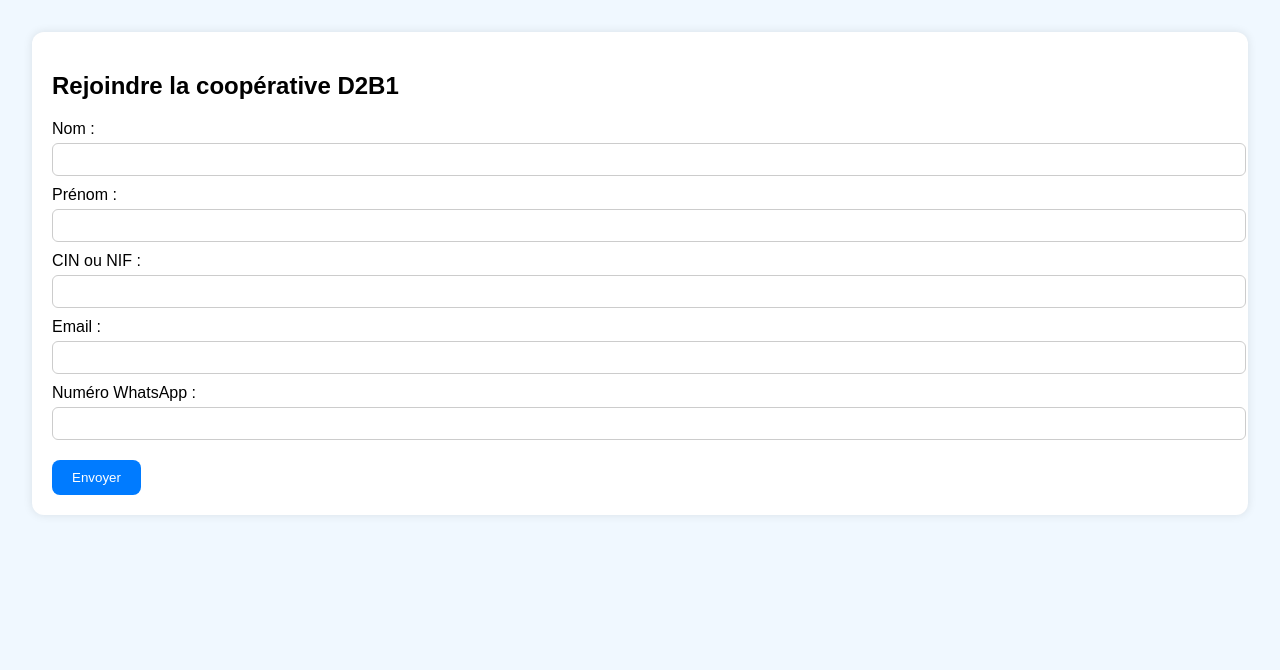
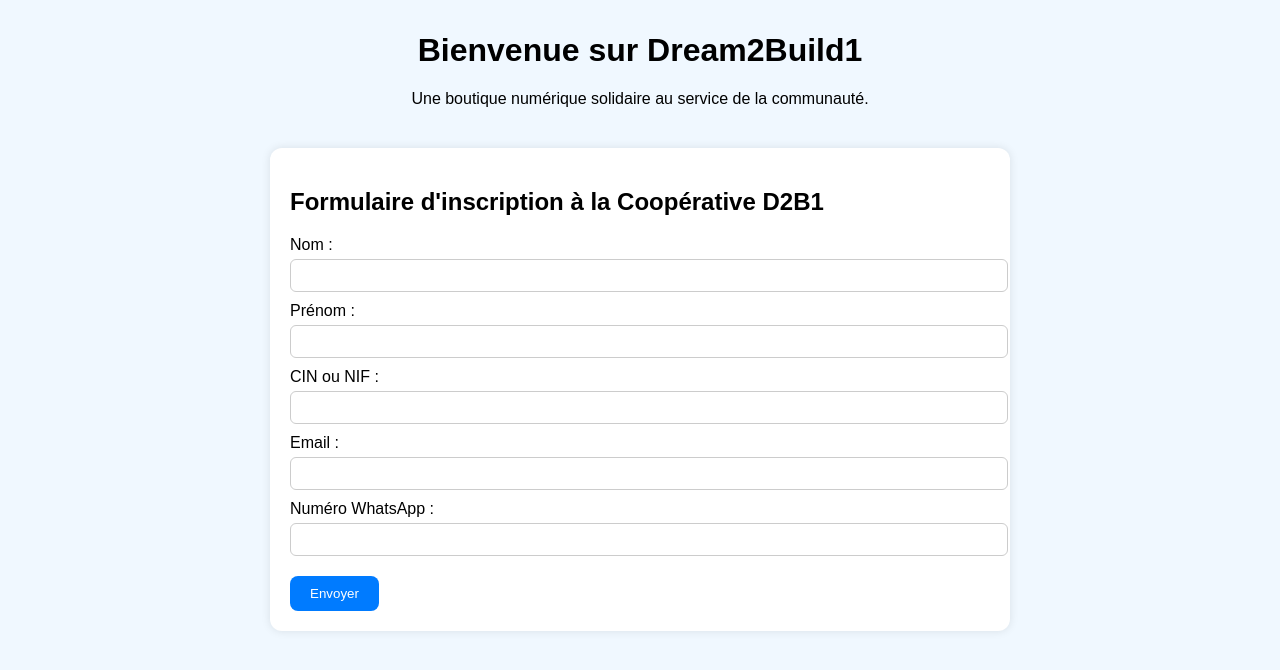
Before and after one commit to JID33/Beatrice, a plain HTML site: page index.html in a window 1280 px wide. Drawn offline with Linux system fonts and the light colour scheme.

Commit message:
Update index.html

```diff
--- a/index.html
+++ b/index.html
@@ -2,19 +2,24 @@
 <html lang="fr">
 <head>
   <meta charset="UTF-8">
-  <title>Formulaire D2B1</title>
+  <title>Dream2Build1 - Bienvenue</title>
   <style>
     body {
       font-family: Arial, sans-serif;
       margin: 2rem;
       background: #f0f8ff;
     }
-    .formulaire, .recu {
+    header {
+      text-align: center;
+      margin-bottom: 40px;
+    }
+    .section {
+      max-width: 700px;
+      margin: auto;
       background: #fff;
       padding: 20px;
       border-radius: 12px;
       box-shadow: 0 0 10px rgba(0,0,0,0.1);
-      margin-bottom: 20px;
     }
     label {
       display: block;
@@ -42,8 +47,14 @@
   </style>
 </head>
 <body>
-  <div class="formulaire">
-    <h2>Rejoindre la coopérative D2B1</h2>
+
+  <header>
+    <h1>Bienvenue sur Dream2Build1</h1>
+    <p>Une boutique numérique solidaire au service de la communauté.</p>
+  </header>
+
+  <section class="section">
+    <h2>Formulaire d'inscription à la Coopérative D2B1</h2>
     <form id="d2b1Form">
       <label>Nom :</label>
       <input type="text" name="nom" required>
@@ -62,13 +73,13 @@
 
       <button type="submit">Envoyer</button>
     </form>
-  </div>
 
-  <div class="recu hidden" id="recu">
-    <h3>Reçu D2B1</h3>
-    <p id="recuContent"></p>
-    <button onclick="window.print()">Imprimer le reçu</button>
-  </div>
+    <div class="recu hidden" id="recu">
+      <h3>Reçu D2B1</h3>
+      <p id="recuContent"></p>
+      <button onclick="window.print()">Imprimer le reçu</button>
+    </div>
+  </section>
 
   <script>
     const form = document.getElementById("d2b1Form");
```
